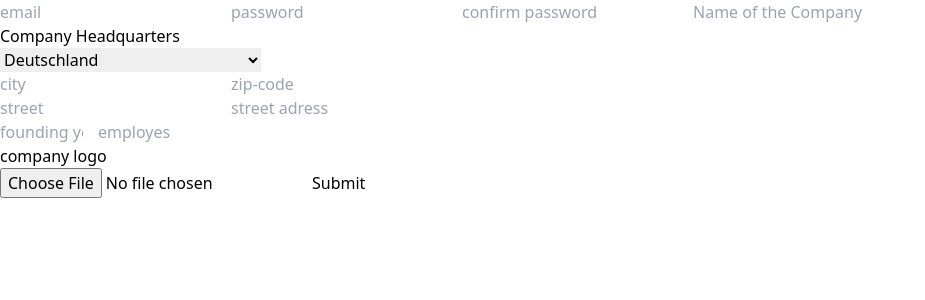
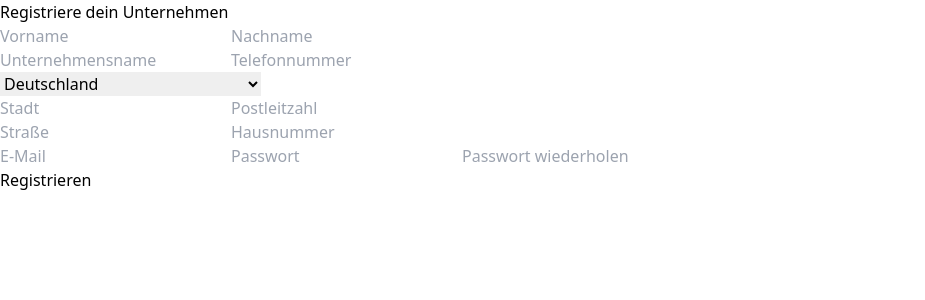
Before and after one commit to S-Guettner/it-job-plattform-frontend, a React (Vite) app: page /company-registration in a window 1280 px wide. Shown: the top 300 px of the page, without its empty margins (0-925 px from the left). Built offline with nearby package versions, Linux system fonts and the light colour scheme.

Commit message:
fix: updated registration form

```diff
--- a/src/pages/RegistrationCompany.tsx
+++ b/src/pages/RegistrationCompany.tsx
@@ -1,4 +1,5 @@
 import { FC,useState, useEffect} from 'react'
+import { v4 as uuidv4 } from 'uuid'
 import countriesListGerman from '../data/countriesGerman.json'
 import countriesListEnglish from '../data/countriesEnglish.json'
 
@@ -29,33 +30,48 @@ const Registration: FC = () => {
 
 
   return (
-    <main>
-      <input className='border-2 block' type="email" name="email" id="email" placeholder='email'/>
-      <input className='border-2 block' type="password" name="password" id="password" placeholder='password'/>
-      <input className='border-2 block mb-20' type="password" name="password" id="password" placeholder='confirm password'/>
-        <input className='border-2' placeholder='Name of the Company' type="text" name="companyName" id="companyName" />
-        <p>Company Headquarters</p>
-          <select className='block border-2' name="countries" id="countries">
+    <main className='flex justify-center'>
+      <section>
+      <h1 className='text-2xl mb-10'>Registriere dein Unternehmen</h1>
+      <div className=''>
+        <input className='border-2 mb-2 pl-2' type="text" name="firstName" id="firstName" placeholder='Vorname'/>
+        <input className='border-2 mb-2 pl-2' type="text" name="lastName" id="lastName" placeholder='Nachname'/>
+      </div>
+      <div>
+        <input className='border-2 pl-2 ' type="text" name="companyName" id="companyName" placeholder='Unternehmensname'/>
+        <input className='border-2 pl-2  mb-5' type="tel" name="telephoneNumber" id="telephoneNumber" placeholder='Telefonnummer' pattern='[0-9]*"'/>
+      </div>
+      <div>
+          <select className='mb-2 block border-2 w-full' name="countries" id="countries">
               {countries?.map((country) => {
                 return(
-                    <option value={country.alpha3}>{country.name}</option>
+                    <option
+                    key={uuidv4()}
+                    value={country.alpha3}>
+                      {country.name}
+                      </option>
                 )
               })}
           </select>
-          <div className='block'>
-        <input className='border-2' type="text" name="city" id="city" placeholder='city'/>
-        <input className='border-2' type="number" name="zip-code" id="zip-code" placeholder='zip-code'/>
-          </div>
-          <div>
-        <input className='border-2' type="text" name="street" id="street" placeholder='street'/>
-        <input className='border-2' type="text" name="streetAdress" id="streetAdress" placeholder='street adress'/>
-          </div>
-      <input className='border-2 w-32' type="number" min="1900" max="2099" step="1" name="foundingYear" id="foundingYear" placeholder='founding year'/>
-      <input className='border-2 w-32 block' type="number" min="1"  step="1" name="employes" id="employes" placeholder='employes'/>
-      <p>company logo</p>
-      <input className='block mb-10' type="file" name="" id="" />
+      </div>
+      <div className='block mb-2'>
+        <input className='border-2 pl-2' type="text" name="city" id="city" placeholder='Stadt'/>
+        <input className='border-2 pl-2' type="number" name="zip-code" id="zip-code" placeholder='Postleitzahl'/>
+      </div>
+      <div className='mb-5'>
+        <input className='border-2 pl-2' type="text" name="street" id="street" placeholder='Straße'/>
+        <input className='border-2 pl-2' type="text" name="streetAdress" id="streetAdress" placeholder='Hausnummer'/>
+      </div>
+      <div>
+        <input className='border-2 pl-2 block w-full' type="email" name="email" id="email" placeholder='E-Mail'/>
+        <input className='border-2 pl-2 block w-full' type="password" name="password" id="password" placeholder='Passwort'/>
+        <input className='border-2 pl-2 mb-7 block w-full' type="password" name="confirm-password" id="confirm-password" placeholder='Passwort wiederholen'/>
+      </div>
 
-      <button className='border-2 p-2 ml-10 rounded-lg'>Submit</button>
+
+
+      <button className='border-2 p-2  rounded-lg'>Registrieren</button>
+      </section>
     </main>
   )
 }
```
